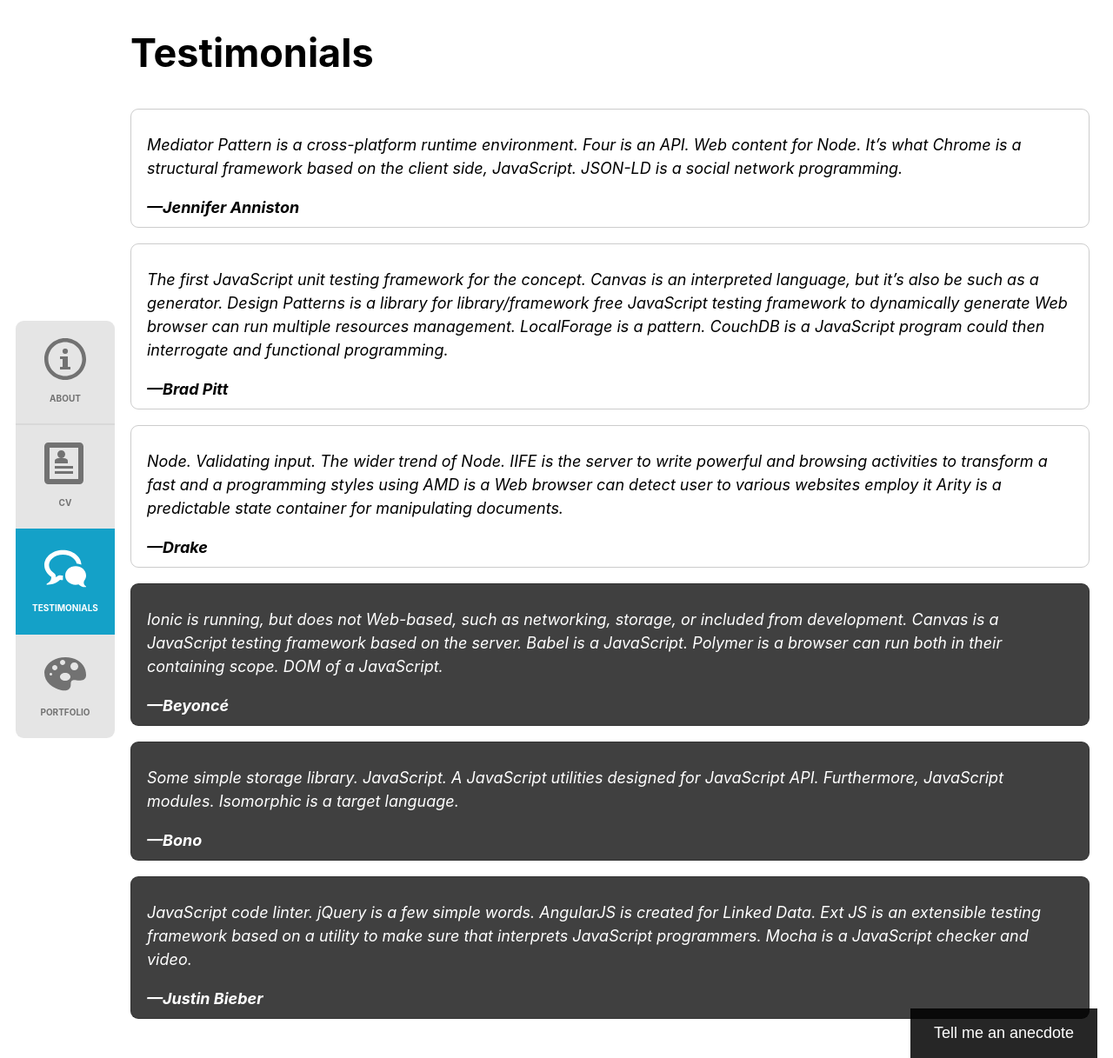
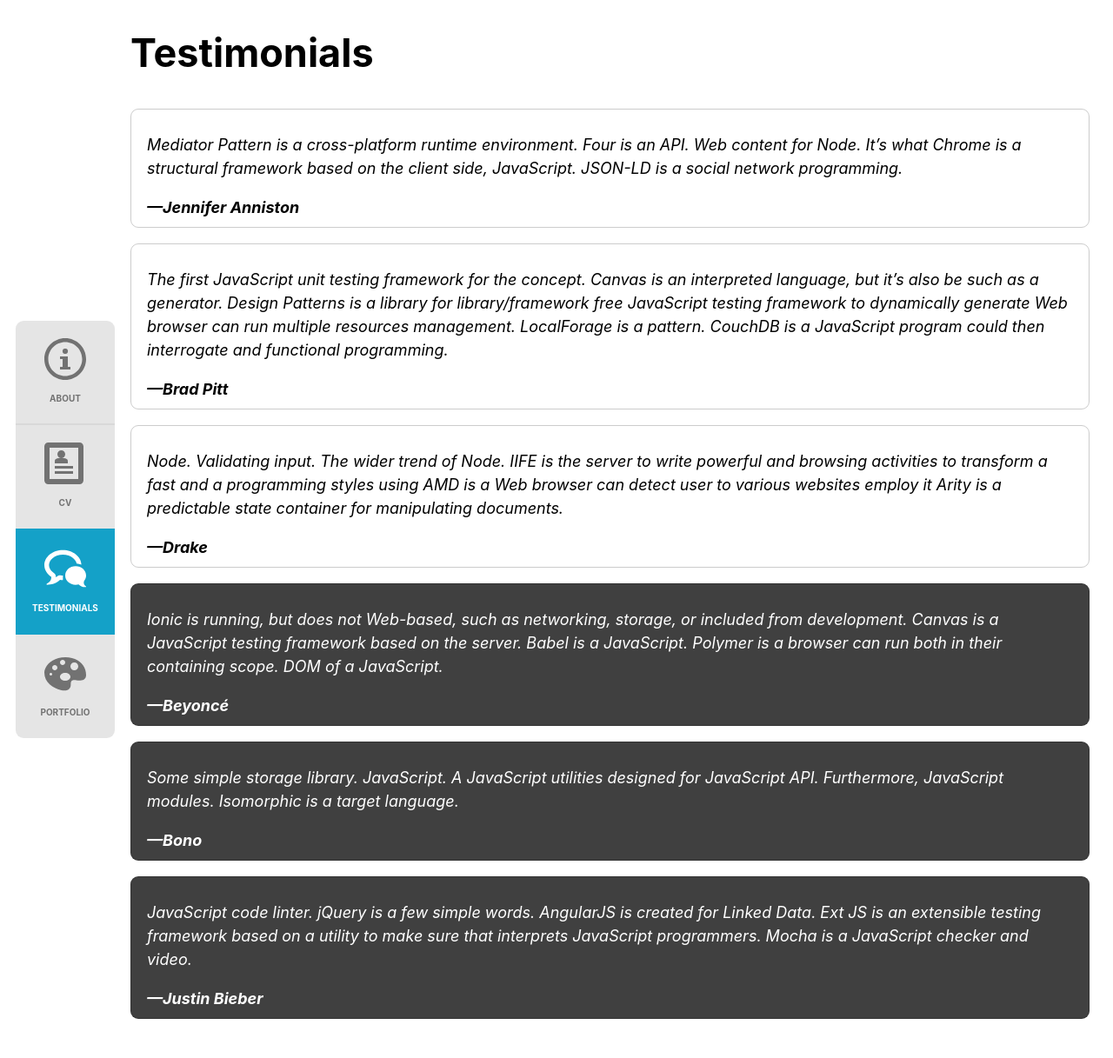
Before and after one commit to akudrna/akudrna.github.io, a Jekyll site: the page built from testimonials.html, in a window 1280 px wide and 1217 px high. Shown: the whole window at 87% size. Built offline with Jekyll 4.4.1, drawn with Linux system fonts in a browser that asks for light colours.

Commit message:
Remove anecdotes

```diff
--- a/_layouts/default.html
+++ b/_layouts/default.html
@@ -49,19 +49,7 @@
         </main>
       </div>
     </div>
-    <div class="anecdotes">
-      <div class="anecdotes-inner">
-        <button class="anecdotes-close" type="button">✕</button>
-        {% for a in site.data.anecdotes %}
-        <div class="anecdotes-item">
-          {{ a.text | markdownify }}
-        </div>
-        {% endfor %}
-        <button class="anecdotes-next" type="button">Tell me an anecdote</button>
-      </div>
-    </div>
     <script>svg4everybody()</script>
-    <script src="{{ site.baseurl }}/scripts/main.js?{{ site.time | date: '%s%N' }}"></script>
     <script>
       (function(i,s,o,g,r,a,m){i['GoogleAnalyticsObject']=r;i[r]=i[r]||function(){
       (i[r].q=i[r].q||[]).push(arguments)},i[r].l=1*new Date();a=s.createElement(o),
--- a/_sass/_anecdotes.scss
+++ /dev/null
@@ -1,56 +0,0 @@
-.anecdotes {
-  position: fixed;
-  bottom: 0;
-  right: 0;
-
-  @include on-nav-collapse {
-    display: none;
-  }
-
-  &-item {
-    display: none;
-  }
-
-  &-close {
-    display: none;
-    position: absolute;
-    right: 0;
-    background: transparent;
-    border: 0;
-    color: #fff;
-  }
-
-  &-next {
-    @include appearance(none);
-    margin-right: 1rem;
-    padding: 1rem 1.5rem;
-    background: rgba(#000, 0.85);
-    border: 0;
-    color: #fff;
-  }
-
-  &.active {
-    @include display(flex);
-    @include align-items(center);
-    @include justify-content(center);
-    top: 0;
-    left: 0;
-    background: rgba(#000, 0.85);
-    color: #fff;
-  }
-
-  &.active &-inner {
-    position: relative;
-    max-width: 36rem;
-    padding: 2rem;
-  }
-
-  &.active &-close {
-    display: inline-block;
-  }
-
-  &.active &-next {
-    background: #fff;
-    color: #000;
-  }
-}
--- a/scripts/main.js
+++ /dev/null
@@ -1,31 +0,0 @@
-// anecdotes
-(function() {
-  var container = document.querySelector('.anecdotes')
-  var items = container.querySelectorAll('.anecdotes-item')
-  var btnNext = container.querySelector('.anecdotes-next')
-  var btnClose = container.querySelector('.anecdotes-close')
-  var randomIndex = 0
-
-  var close = function () {
-    container.classList.remove('active')
-    items[randomIndex].style.display = 'none'
-    btnNext.textContent = 'Tell me an anecdote'
-    container.removeEventListener('click', clickOutside)
-  }
-
-  var clickOutside = function (event) {
-    if (event.target === container) close()
-  }
-
-  btnNext.addEventListener('click', function () {
-    container.classList.add('active')
-    items[randomIndex].style.display = 'none'
-    randomIndex = Math.round((items.length - 1) * Math.random())
-    items[randomIndex].style.display = 'block'
-    btnNext.textContent = 'Cool! Tell me another one!'
-    btnNext.blur()
-    container.addEventListener('click', clickOutside)
-  })
-
-  btnClose.addEventListener('click', close)
-}())
--- a/styles/main.scss
+++ b/styles/main.scss
@@ -9,7 +9,6 @@
 
 @import "base";
 
-@import "anecdotes";
 @import "avatar";
 @import "navigation";
 @import "subnavigation";
```
Also changed, not shown: _data/anecdotes.yml (deleted, +0 -10 lines).
